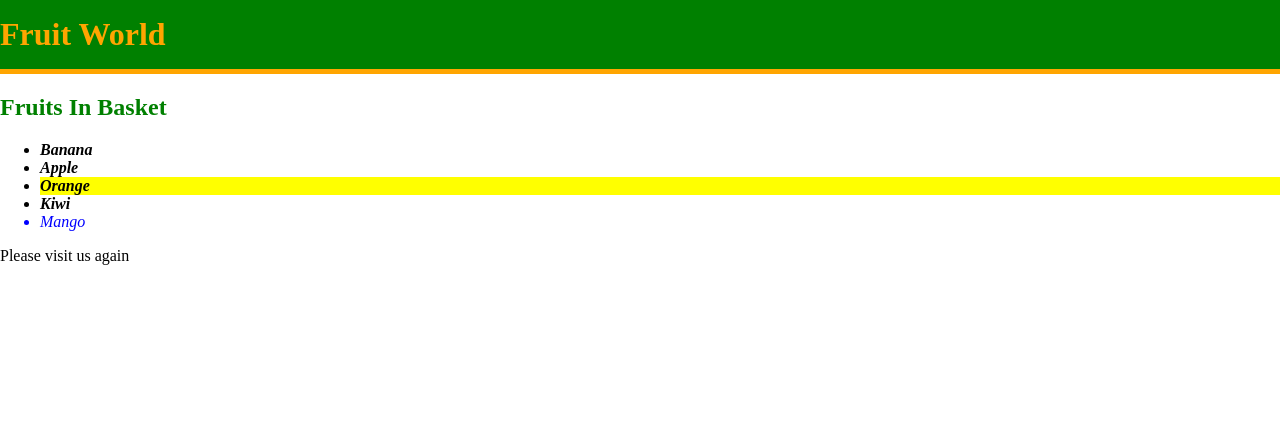
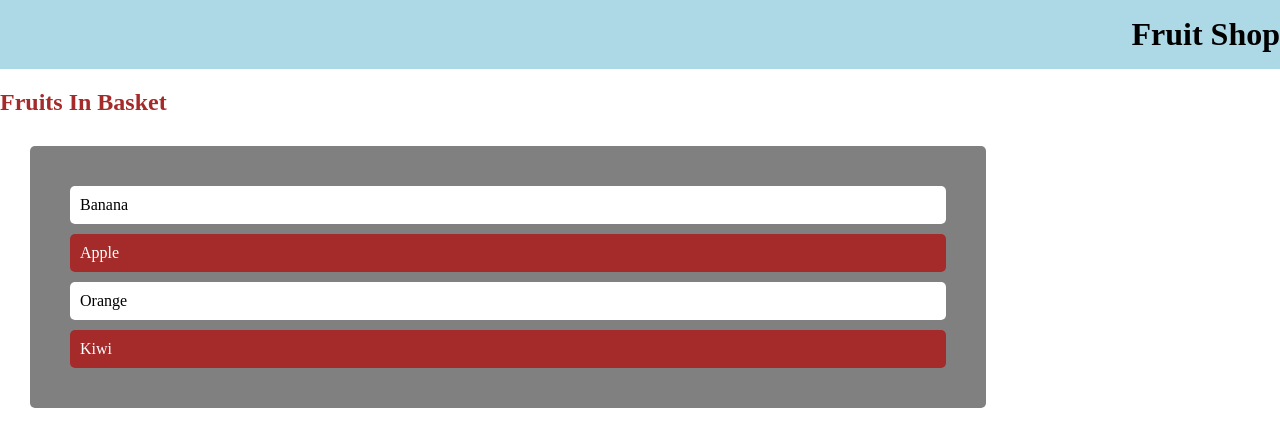
Before and after one commit to shobith28/Sharpener, a plain HTML site: page index.html in a window 1280 px wide. Drawn offline with Linux system fonts and the light colour scheme.

Commit message:
queryselector

```diff
--- a/index.html
+++ b/index.html
@@ -1,11 +1,13 @@
 <!DOCTYPE html>
 <html lang="en">
+
 <head>
   <meta charset="UTF-8" />
   <meta http-equiv="X-UA-Compatible" content="IE=edge" />
   <meta name="viewport" content="width=device-width, initial-scale=1.0" />
   <title>Document</title>
 </head>
+
 <body style="margin: 0">
   <div id="header" style="padding: 1rem 0; background-color: lightblue">
     <h1 id="main-heading" style="margin: 0">Fruit Shop</h1>
@@ -17,10 +19,10 @@
       <li class="fruit">Apple</li>
       <li class="fruit">Orange</li>
       <li class="fruit">Kiwi</li>
-        <li>Mango</li>
     </ul>
   </div>
   <div id="thanks"></div>
 </body>
 <script src="index.js"></script>
+
 </html>
--- a/index.js
+++ b/index.js
@@ -1,28 +1,37 @@
-const mainHeading=document.getElementById('main-heading');
-mainHeading.textContent='Fruit World'
-mainHeading.style.color='orange'
+// Write the code as shown in the video below:
 
-const header=document.getElementById('header');
-header.style.backgroundColor='green'
-header.style.borderBottom='5px solid orange'
+const mainHeading=document.querySelector('#main-heading')
+mainHeading.style.textAlign='right'
 
-const basketHeading=document.getElementById('basket-heading')
-basketHeading.style.color='green'
+const fruits=document.querySelector('.fruits');
+fruits.style.backgroundColor='grey'
+fruits.style.padding='30px'
+fruits.style.margin='30px'
+fruits.style.width='70%'
+fruits.style.borderRadius='5px'
+fruits.style.listStyleType='none';
 
-const thanks=document.getElementById('thanks')
-thanks.innerHTML='<P>Please visit us again</P>'
+const fruit=document.querySelectorAll('.fruit')
+for(let i=0;i<fruit.length;i++){
+  fruit[i].style.padding='10px'
+  fruit[i].style.margin='10px'
+  fruit[i].style.borderRadius='5px'
+  fruit[i].style.backgroundColor='white'
+}
+// Write answer to the questions asked below:
 
-const fruitElements = document.getElementsByClassName('fruit');
+const basketHeading=document.querySelector('#basket-heading')
+basketHeading.style.color='brown';
 
-for (let i = 0; i < fruitElements.length; i++) {
-    fruitElements[i].style.fontWeight = 'bold';
-}
+// const evenFruit=document.querySelectorAll('.fruit:nth-child(even)')
+// for(let i=0;i<evenFruit.length;i++){
+//   evenFruit[i].style.backgroundColor='brown'
+//   evenFruit[i].style.color='White'
+// }
 
-fruitElements[2].style.backgroundColor='yellow'
 
-const li=document.getElementsByTagName('li');
-li[4].style.color='blue';
-
-for(let i=0;i<li.length;i++){
-  li[i].style.fontStyle='italic';
-}
+const fruitElements = document.getElementsByClassName('fruit')
+fruitElements[1].style.backgroundColor='brown'
+fruitElements[1].style.color='white'
+fruitElements[3].style.backgroundColor='brown'
+fruitElements[3].style.color='white'
```
Lines whose indentation alone changed are shown as unchanged.
